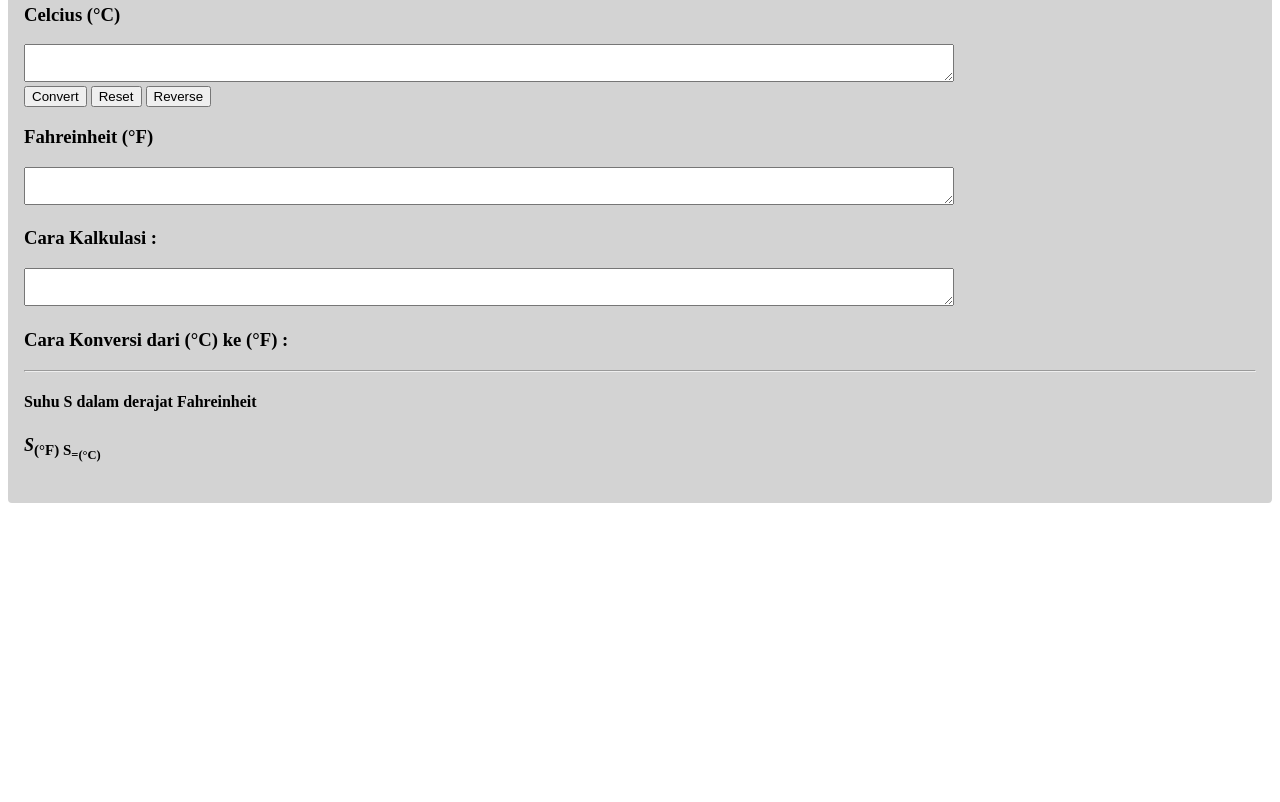
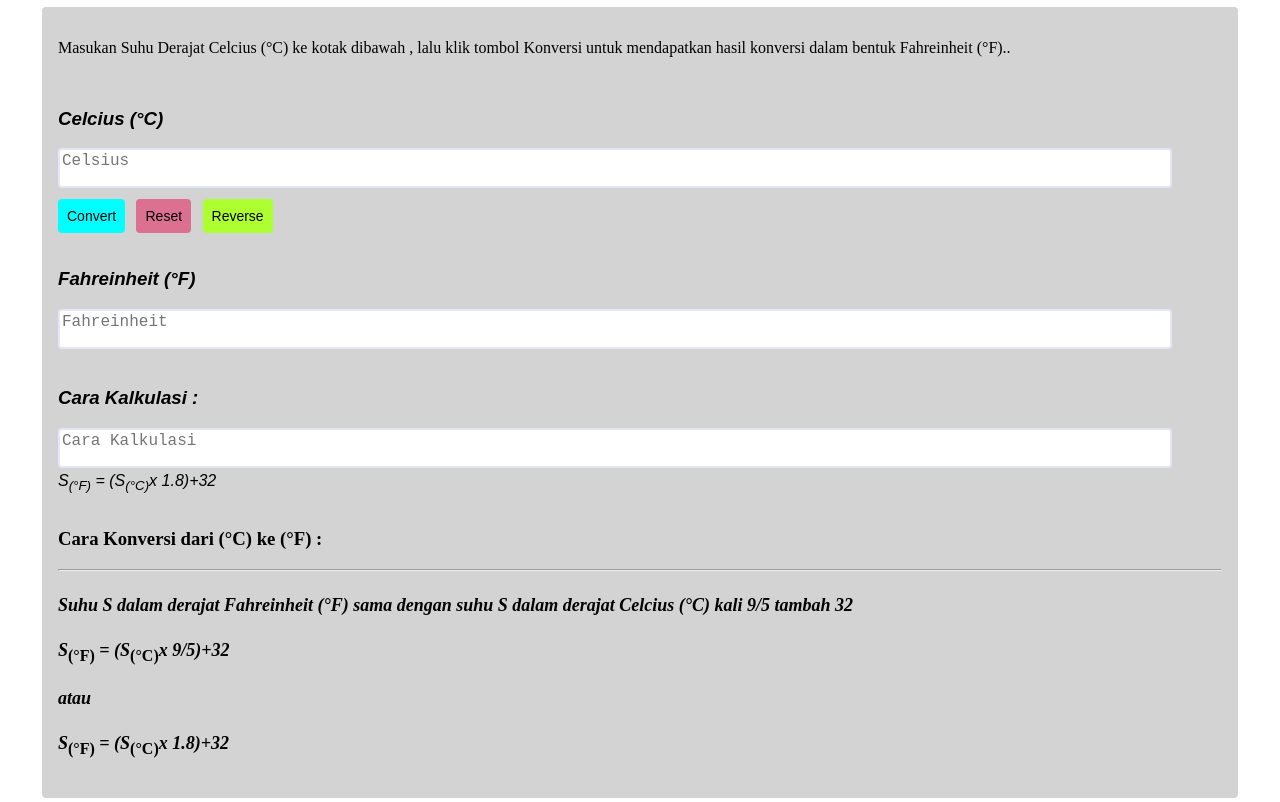
Before and after one commit to revou-fundamental-course/15-apr-24-masAndi04, a plain HTML site: page index.html in a window 1280 px wide. Shown: the part 145-947 px from the top of the page. Before the commit the page ends 800 px from the top, so only its background shows below. Drawn offline with Linux system fonts and the light colour scheme.

Commit message:
add feature converter

```diff
--- a/css/style.css
+++ b/css/style.css
@@ -18,24 +18,36 @@ main {
 }
 
 .section-celcius {
-    padding-top: 16px
+    padding-top: 16px;
+    font-family: Arial, Helvetica, sans-serif;
+    font-style: italic;
 }
 
 .section-fahrenheit {
-    padding-top: 16px
+    padding-top: 16px;
+    font-family: Arial, Helvetica, sans-serif;
+    font-style: italic;
 }
 
 .section-result {
-    padding-top: 16px
+    padding-top: 16px;
+    font-family: Arial, Helvetica, sans-serif;
+    font-style: italic;
 }
 
 .section-explanation {
-    padding-top: 16px
+    padding-top: 16px;
+    resize: none;
 }
 
 textarea{
-    width: 75%;
+    width: 95%;
     height: 32px;
+    border: 2px solid lavender;
+    border-radius: 4px;
+    color: coral;
+    font-size: 16px;
+    resize: none;
 }
 
 .formulasi-suhu {
@@ -45,4 +57,40 @@ textarea{
 
 .formulasi-suhu>sub {
     font-style: normal;
+    font-size: 16px;
 }
+
+.container-button {
+    padding-top: 7px;
+}
+button {
+    border: none;
+    font-size: 14px;
+    padding: 9px;
+    border-radius: 4px;
+    font-family: Arial, Helvetica, sans-serif;
+}
+#button-convert {
+    background-color: aqua;
+    color: black;
+    margin-right: 7px;
+}
+#button-reset {
+    background-color: palevioletred;
+    color: black;
+    margin-right: 7px;
+}
+#button-reverse {
+    background-color: greenyellow;
+    color: black;
+}
+
+#F-to-Celcius {
+    display: none;
+}
+
+@media only screen and (max-width: 360px) {
+    .container-button {
+        display: none;
+    }
+}
--- a/index.html
+++ b/index.html
@@ -7,11 +7,11 @@
     <title>Temperature Converter</title>
 </head>
 <body>
-    <!--header /navbar-->
+    <main>
+
         <header class="main-title">
             <h1>Temperature Converter by Andi Setiawan (masAndi04)</h1>
         </header>
-
 
         <section class="main-section">
             <!-- section Introduction -->
@@ -20,22 +20,38 @@
                     untuk mendapatkan hasil konversi dalam bentuk Fahreinheit (&deg;F)..</p>
             </section>
 
-        <section class="selection-celcius">
+            <form id="Celcius-to-F">
+                <section class="section-celcius">
                     <header>
                         <h3>Celcius (&deg;C)</h3>
                     </header>
 
                     <article>
-                <textarea rows="1"></textarea>
-                <div>
-                    <button>Convert</button>
-                    <button>Reset</button>
-                    <button>Reverse</button>
+                        <textarea rows="1" id="Celcius-to-F-input" placeholder="Celsius"
+                        oninput="temperatureConverter(this.value)"
+                        onchange="temperatureConverter(this.value)"></textarea>
+
+                        <div class="container-button">
+                            <button id="button-convert" type="button">Convert</button>
+                            <button id="button-reset" onclick="reset()";>Reset</button>
+                            <button id="button-reverse" onclick="reverse()";>Reverse</button>
                         </div>
                     </article>
                 </section>
 
-        <section class="selection-fahreinheit">
+                <section class="section-fahrenheit">
+                    <header>
+                        <h3>Fahreinheit (&deg;F)</h3>
+                    </header>
+
+                    <article>
+                        <textarea rows="1" placeholder="Fahreinheit" id="outputFahrenheit"></textarea>
+                    </article>
+                </section>
+            </form>
+
+            <form id="F-to-Celcius">
+                <section class="section-fahrenheit">
                     <header>
                         <h3>Fahreinheit (&deg;F)</h3>
                     </header>
@@ -45,35 +61,51 @@
                     </article>
                 </section>
 
-        <section class="selection-result">
+                <section class="section-celcius">
+                    <header>
+                        <h3>Celcius (&deg;C)</h3>
+                    </header>
+
+                    <article>
+                        <textarea rows="1"></textarea>
+                        <div class="container-button">
+                            <button id="button-convert"type="button">Convert</button>
+                            <button id="button-reset" onclick="reset()";>Reset</button>
+                            <button id="button-reverse" onclick="reverse()";>Reverse</button>
+                        </div>
+                    </article>
+                </section>
+            </form>
+
+                <section class="section-result">
                     <header>
                         <h3>Cara Kalkulasi :</h3>
                     </header>
 
                     <article>
-                <textarea rows="1"></textarea>
+                        <textarea rows="1" placeholder="Cara Kalkulasi"></textarea>
+                        <div id="output-kalkulasi"></div>
                     </article>
                 </section>
 
-        <section class="selection-explanation">
+                <section class="section-explanation">
                     <header>
                         <h3>Cara Konversi dari (&deg;C) ke (&deg;F) :</h3>
                     </header>
                     <hr>
+                    <!--Footer-->
                     <article>
-                <h1>Suhu S dalam derajat Fahreinheit </h1>
-                <h1 class="formulasi-suhu">S<sub>(&deg;F) S<sub>=(&deg;C)</sub></h1>
+                        <h1 class="formulasi-suhu">Suhu S dalam derajat Fahreinheit (&deg;F) sama dengan suhu S dalam derajat
+                            Celcius (&deg;C) kali 9/5 tambah 32</h1>
+                        <h1 class="formulasi-suhu">S<sub>(&deg;F)</sub> = (S<sub>(&deg;C)</sub>x 9/5)+32</h1>
+                        <h1 class="formulasi-suhu">atau</h1>
+                        <h1 class="formulasi-suhu">S<sub>(&deg;F)</sub> = (S<sub>(&deg;C)</sub>x 1.8)+32</h1>
                     </article>
                 </section>
         </section>
 
-    <!--content-->
-    <main>
-
     </main>
 
-    <!--Footer-->
-
-
+    <script src="js/script.js"></script>
 </body>
 </html>
--- a/js/script.js
+++ b/js/script.js
@@ -1 +1,45 @@
 //Ini File JS
+
+let isReverse = true;
+
+function reverse() {
+    let cTof = document.getElementById('Celcius-to-F');
+    let fToc = document.getElementById('F-to-Celcius');
+
+    if (isReverse) {
+        console.log(isReverse);
+        fToc.style.display = "block";
+        cTof.style.display = "none";
+        isReverse = false;
+    } else {
+        // Ini Tampilan Default
+        console.log(isReverse);
+        cTof.style.display = "block";
+        fToc.style.display = "none";
+        isReverse = true;
+    }
+}
+
+function convert() {
+    let celcius = document.getElementById("Celcius-to-F-input").value;
+    if (isNaN(celcius)) {
+        alert("Tolong Input Nomor Saja!!");
+    }
+    console.log(celcius);
+}
+
+function temperatureConverter(valNum) {
+    valNum = parseFloat(valNum);
+    document.getElementById("outputFahrenheit").innerHTML=(valNum*1.8)+32;
+  }
+
+document.getElementById("button-convert").addEventListener('click', () => convert());
+
+function reset() {
+    document.getElementById("button-reset").value = "newResetButtonValue";
+  }
+
+//membuat objek element
+var hasil = document.getElementById("output-kalkulasi");
+// menampilkan output ke element kalkulasi
+hasil.innerHTML = "S<sub>(&deg;F)</sub> = (S<sub>(&deg;C)</sub>x 1.8)+32";
```
Lines whose indentation alone changed are shown as unchanged.
